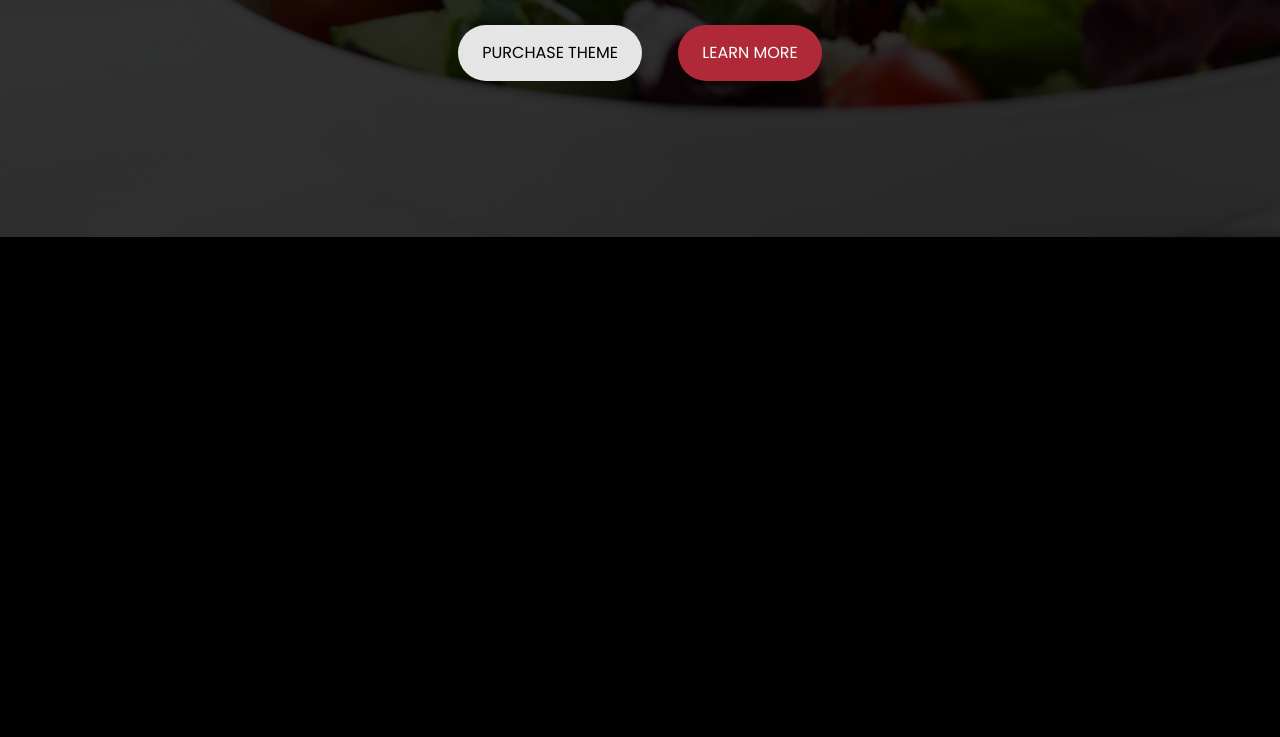
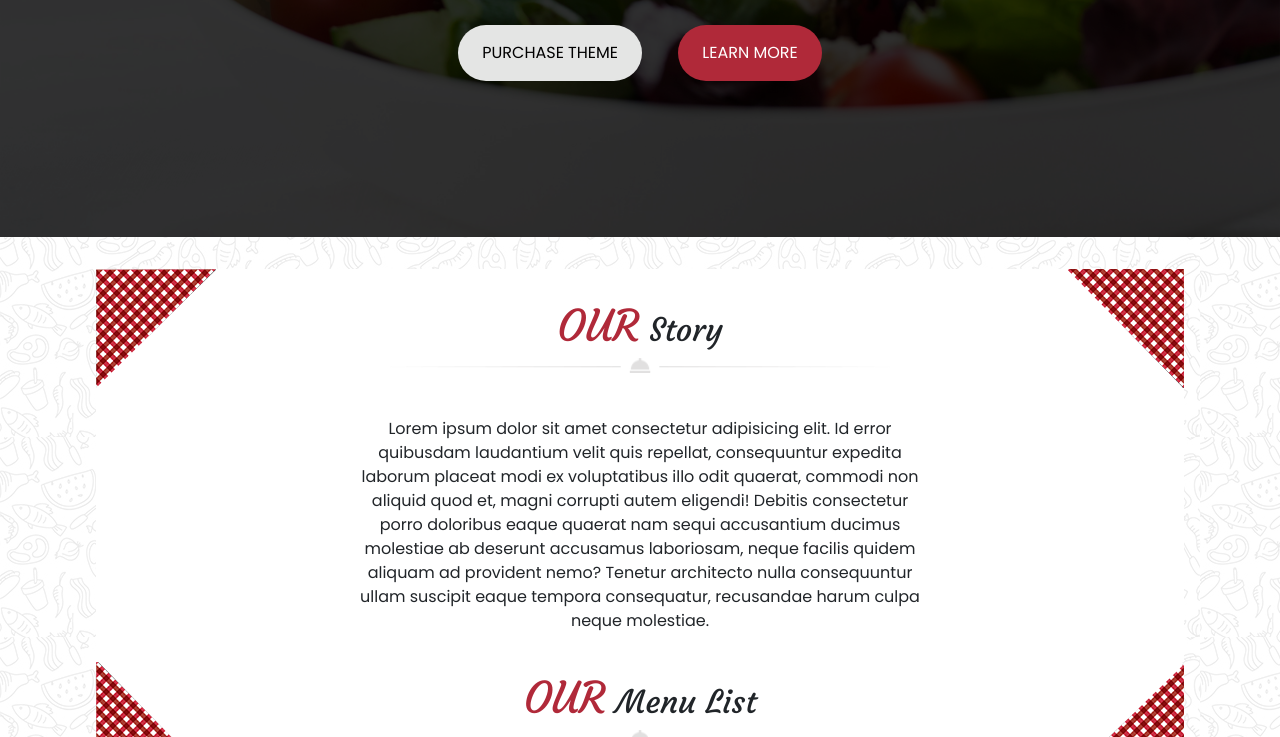
Before and after one commit to Jackmarrow/projet_css_final, a website: page index.html in a window 1280 px wide. Shown: the part 563-1300 px from the top of the page. Before the commit the page ends 800 px from the top, so only its background shows below. Drawn offline with nearby package versions, Linux system fonts and the light colour scheme.

Commit message:
our story section finished

```diff
--- a/index.html
+++ b/index.html
@@ -1,18 +1,22 @@
 <!DOCTYPE html>
 <html lang="en">
   <head>
-    <meta charset="UTF-8">
-    <meta http-equiv="X-UA-Compatible" content="IE=edge">
-    <meta name="viewport" content="width=device-width, initial-scale=1.0">
+    <meta charset="UTF-8" />
+    <meta http-equiv="X-UA-Compatible" content="IE=edge" />
+    <meta name="viewport" content="width=device-width, initial-scale=1.0" />
     <title>Projet</title>
-    <link rel="stylesheet" href="./public/css/app.css">
+    <link rel="stylesheet" href="./public/css/app.css" />
   </head>
-<body class="bg-black">
+  <body>
     <!-- header section -->
     <header class="hero-image">
       <div class="overlay">
-            <nav class="d-flex justify-content-between align-items-center justify-content-lg-center p-2">
-              <ul class="first-nav d-none d-lg-flex nav border-top border-bottom justify-content-between">
+        <nav
+          class="d-flex justify-content-between align-items-center justify-content-lg-center p-2"
+        >
+          <ul
+            class="first-nav d-none d-lg-flex nav border-top border-bottom justify-content-between"
+          >
             <li class="">
               <a class="nav-link text-white px-2 py-1" href="#">HOME</a>
             </li>
@@ -27,9 +31,15 @@
             </li>
           </ul>
           <div>
-                <img class="px-3 mb-0 mb-lg-1" src="./public/images/logo.png" alt="logo" />
+            <img
+              class="px-3 mb-0 mb-lg-1"
+              src="./public/images/logo.png"
+              alt="logo"
+            />
           </div>
-              <ul class="second-nav d-none d-lg-flex nav border-top border-bottom justify-content-between">
+          <ul
+            class="second-nav d-none d-lg-flex nav border-top border-bottom justify-content-between"
+          >
             <li class="">
               <a class="nav-link text-white px-2 py-1" href="#">RESERVATION</a>
             </li>
@@ -44,40 +54,95 @@
             </li>
           </ul>
           <div class="d-md-block d-lg-none">
-                <img src="./public/images/menu-bar.png" alt="menu bar">
+            <img src="./public/images/menu-bar.png" alt="menu bar" />
           </div>
         </nav>
 
-            <section class="hero-text px-1 px-md-0 d-flex flex-column align-items-center justify-content-center">
-                <h1 class="text-white text-center mb-5">Whatever your <span class="big-font">OCCASION, <span class="text-red">TASTE</span> makes</span> it one to <span class="big-font">remember</span></h1>
+        <section
+          class="hero-text px-1 px-md-0 d-flex flex-column align-items-center justify-content-center"
+        >
+          <h1 class="text-white text-center mb-5">
+            Whatever your
+            <span class="big-font"
+              >OCCASION, <span class="text-red">TASTE</span> makes</span
+            >
+            it one to <span class="big-font">remember</span>
+          </h1>
           <div class="text-center">
-                    <button class="bg-light-gray px-2 py-1 mb-2 mb-sm-0 border-0 rounded-pill mx-1">PURCHASE THEME</button>
-                    <button class="bg-red px-2 py-1 text-white border-0 rounded-pill mx-1">LEARN MORE</button>
+            <button
+              class="bg-light-gray px-2 py-1 mb-2 mb-sm-0 border-0 rounded-pill mx-1"
+            >
+              PURCHASE THEME
+            </button>
+            <button
+              class="bg-red px-2 py-1 text-white border-0 rounded-pill mx-1"
+            >
+              LEARN MORE
+            </button>
           </div>
         </section>
+        <div class="bg-bottom"></div>
       </div>
     </header>
 
+    <main>
+      <!-- Our story -->
+      <section class="py-3 bg-theme d-flex justify-content-center">
+        <div class="bg-white py-3 our-story position-relative">
+          <div class="text-center mb-4">
+            <h2 class="fs-md-6"><span class="text-red big-font">OUR</span> Story</h2>
+            <img class="img-width" src="./public/images/decoration_line.png" alt="" />
+          </div>
+          <p class="text-center mb-4 mx-auto px-1 para">
+            Lorem ipsum dolor sit amet consectetur adipisicing elit. Id error
+            quibusdam laudantium velit quis repellat, consequuntur expedita
+            laborum placeat modi ex voluptatibus illo odit quaerat, commodi non
+            aliquid quod et, magni corrupti autem eligendi! Debitis consectetur
+            porro doloribus eaque quaerat nam sequi accusantium ducimus
+            molestiae ab deserunt accusamus laboriosam, neque facilis quidem
+            aliquam ad provident nemo? Tenetur architecto nulla consequuntur
+            ullam suscipit eaque tempora consequatur, recusandae harum culpa
+            neque molestiae.
+          </p>
+          <div class="text-center">
+              <h2 class="fs-md-6"><span class="text-red big-font">OUR</span> Menu List</h2>
+              <img class="img-width" src="./public/images/decoration_line.png" alt="" />
+          </div>
+          <img class="corner position-absolute top-0 end-0" src="./public/images/box-right-top.png" alt="">
+          <img class="corner position-absolute top-0 start-0" src="./public/images/box-left-top.png" alt="">
+          <img class="corner position-absolute bottom-0 start-0" src="./public/images/box-bottom-left.png" alt="">
+          <img class="corner position-absolute bottom-0 end-0" src="./public/images/box-bottom_right.png" alt="">
+        </div>
+      </section>
 
+      <section class="chef">
+        <div class="text-center mb-4">
+          <h2 class="fs-md-6"><span class="text-red big-font">MEET</span> Story</h2>
+          <img class="img-width" src="./public/images/decoration_line.png" alt="" />
+        </div>
+        <div class="">
+          <div class="">
+            <div class="">
+              <img src="./public/images/chef1.png" alt="">
+              <p>Lorem Ipsum</p>
+            </div>
+            <div class="">
+              <img src="./public/images/chef1.png" alt="">
+              <p>Lorem Ipsum</p>
+            </div>
+            <div class="">
+              <img src="./public/images/chef1.png" alt="">
+              <p>Lorem Ipsum</p>
+            </div>
+            <div class="">
+              <img src="./public/images/chef1.png" alt="">
+              <p>Lorem Ipsum</p>
+            </div>
+          </div>
+        </div>
+      </section>
 
-
-
-
-
-
-
-
-
-
-
-
-
-
-
-
-
-
-
+    </main>
 
     <script src="./node_modules/bootstrap/dist/js/bootstrap.bundle.js"></script>
   </body>
--- a/src/sass/modules/home/_main.scss
+++ b/src/sass/modules/home/_main.scss
@@ -0,0 +1,42 @@
+/*-------- Our story and our menu list -------*/
+
+.bg-theme{
+    background-image: url('../../../../public/images/main_bg.jpg');
+
+    .our-story{
+        width:85vw;
+        max-width: 1200px;
+
+        .big-font{
+            font-size: 2.7rem;
+            @media(max-width: 800px) {
+                font-size: 2rem;
+            }
+        }
+
+        .img-width{
+            width:55vw;
+            max-width: 500px;
+        }
+    }
+
+    .para{
+        max-width: 600px;
+
+        @media(max-width: 800px){
+            font-size: .8rem;
+        }
+    }
+
+    .corner{
+        @media(max-width: 800px) {
+            width: 70px;
+        }
+    }
+}
+
+/*-------- Chef section -------*/
+
+.chef{
+
+}
```
Also changed, not shown: src/sass/modules/home/_header.scss (+10 -0 lines), public/css/app.css, 1 other file. Lines whose indentation alone changed are shown as unchanged.
